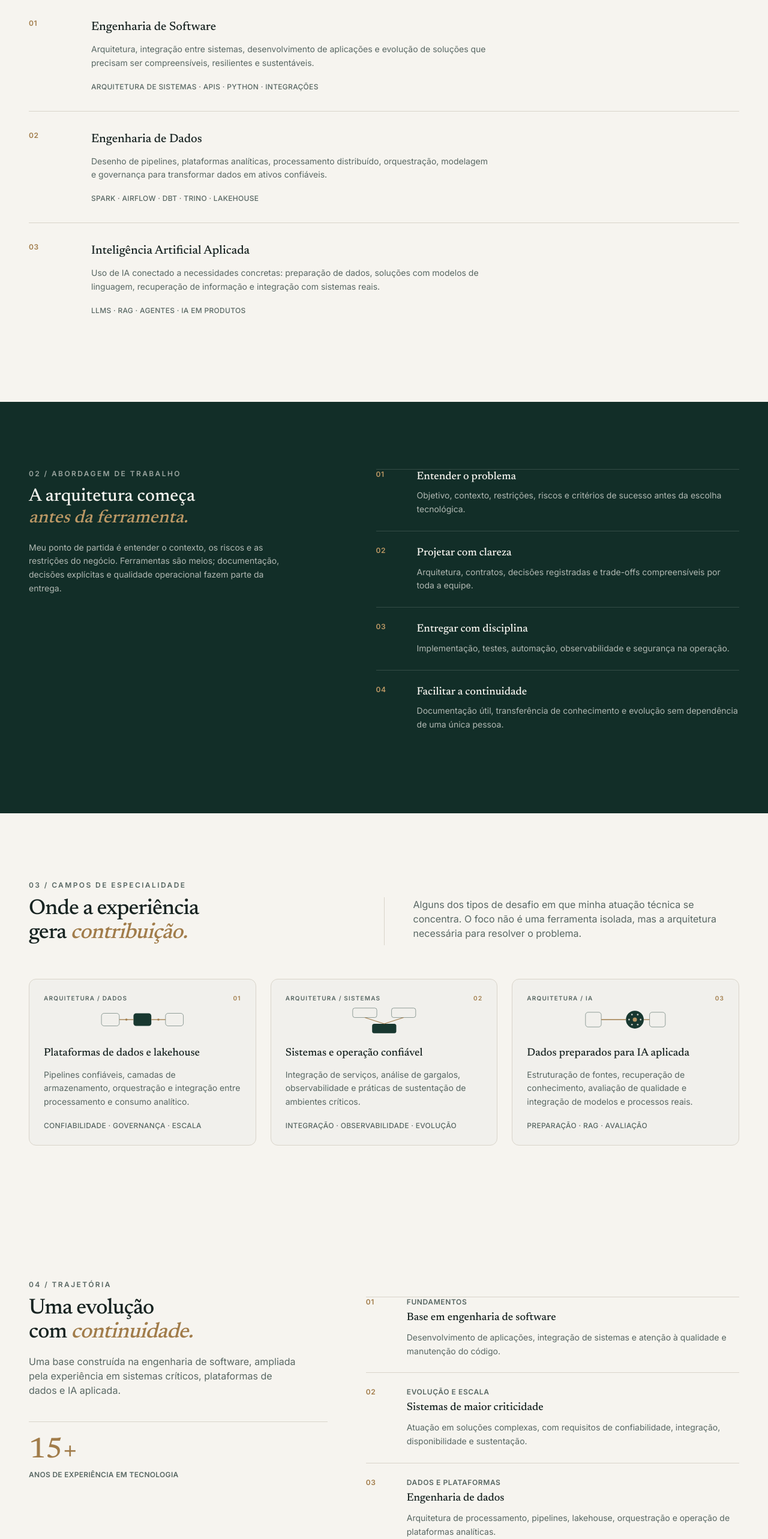
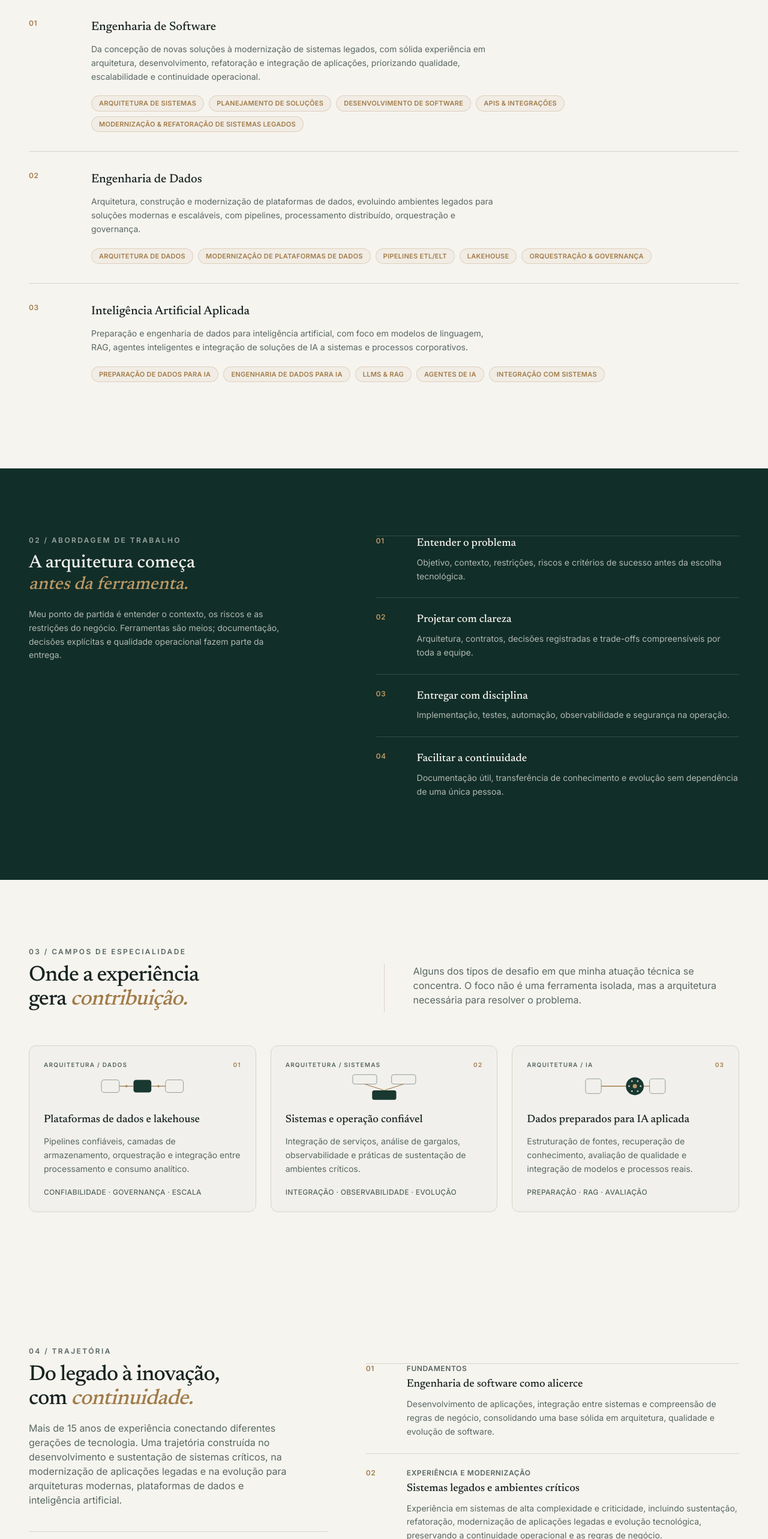
Before and after one commit to DiegoHartwig/portfolio, a React (Vite) app: page / in a window 1280 px wide. Shown: the part 1200-3766 px from the top of the page at 60% size. Built offline with nearby package versions, Linux system fonts and the light colour scheme.

Commit message:
docs: update expertise section descriptions

```diff
--- a/src/components/Expertise.tsx
+++ b/src/components/Expertise.tsx
@@ -5,22 +5,40 @@ const disciplines = [
     number: "01",
     title: "Engenharia de Software",
     description:
-      "Arquitetura, integração entre sistemas, desenvolvimento de aplicações e evolução de soluções que precisam ser compreensíveis, resilientes e sustentáveis.",
-    tags: "ARQUITETURA DE SISTEMAS · APIS · PYTHON · INTEGRAÇÕES"
+      "Da concepção de novas soluções à modernização de sistemas legados, com sólida experiência em arquitetura, desenvolvimento, refatoração e integração de aplicações, priorizando qualidade, escalabilidade e continuidade operacional.",
+    tags: [
+      "ARQUITETURA DE SISTEMAS",
+      "PLANEJAMENTO DE SOLUÇÕES",
+      "DESENVOLVIMENTO DE SOFTWARE",
+      "APIs & INTEGRAÇÕES",
+      "MODERNIZAÇÃO & REFATORAÇÃO DE SISTEMAS LEGADOS"
+    ]
   },
   {
     number: "02",
     title: "Engenharia de Dados",
     description:
-      "Desenho de pipelines, plataformas analíticas, processamento distribuído, orquestração, modelagem e governança para transformar dados em ativos confiáveis.",
-    tags: "SPARK · AIRFLOW · DBT · TRINO · LAKEHOUSE"
+      "Arquitetura, construção e modernização de plataformas de dados, evoluindo ambientes legados para soluções modernas e escaláveis, com pipelines, processamento distribuído, orquestração e governança.",
+    tags: [
+      "ARQUITETURA DE DADOS",
+      "MODERNIZAÇÃO DE PLATAFORMAS DE DADOS",
+      "PIPELINES ETL/ELT",
+      "LAKEHOUSE",
+      "ORQUESTRAÇÃO & GOVERNANÇA"
+    ]
   },
   {
     number: "03",
     title: "Inteligência Artificial Aplicada",
     description:
-      "Uso de IA conectado a necessidades concretas: preparação de dados, soluções com modelos de linguagem, recuperação de informação e integração com sistemas reais.",
-    tags: "LLMS · RAG · AGENTES · IA EM PRODUTOS"
+      "Preparação e engenharia de dados para inteligência artificial, com foco em modelos de linguagem, RAG, agentes inteligentes e integração de soluções de IA a sistemas e processos corporativos.",
+    tags: [
+      "PREPARAÇÃO DE DADOS PARA IA",
+      "ENGENHARIA DE DADOS PARA IA",
+      "LLMS & RAG",
+      "AGENTES DE IA",
+      "INTEGRAÇÃO COM SISTEMAS"
+    ]
   }
 ];
 
@@ -82,7 +100,16 @@ export function Expertise() {
               <div>
                 <h3 className="font-serif text-xl font-medium text-ink">{item.title}</h3>
                 <p className="mt-3 max-w-2xl text-sm leading-relaxed text-stone">{item.description}</p>
-                <p className="mt-5 text-xs font-medium uppercase tracking-wide text-stone">{item.tags}</p>
+                <ul className="mt-5 flex flex-wrap gap-2">
+                  {item.tags.map((tag) => (
+                    <li
+                      key={tag}
+                      className="rounded-full border border-bronze/25 bg-bronze/[0.06] px-3 py-1 text-[11px] font-semibold uppercase tracking-wide text-bronze"
+                    >
+                      {tag}
+                    </li>
+                  ))}
+                </ul>
               </div>
             </motion.article>
           ))}
--- a/src/components/Trajectory.tsx
+++ b/src/components/Trajectory.tsx
@@ -4,30 +4,30 @@ const phases = [
   {
     number: "01",
     subtitle: "Fundamentos",
-    title: "Base em engenharia de software",
+    title: "Engenharia de software como alicerce",
     description:
-      "Desenvolvimento de aplicações, integração de sistemas e atenção à qualidade e manutenção do código."
+      "Desenvolvimento de aplicações, integração entre sistemas e compreensão de regras de negócio, consolidando uma base sólida em arquitetura, qualidade e evolução de software."
   },
   {
     number: "02",
-    subtitle: "Evolução e escala",
-    title: "Sistemas de maior criticidade",
+    subtitle: "Experiência e Modernização",
+    title: "Sistemas legados e ambientes críticos",
     description:
-      "Atuação em soluções complexas, com requisitos de confiabilidade, integração, disponibilidade e sustentação."
+      "Experiência em sistemas de alta complexidade e criticidade, incluindo sustentação, refatoração, modernização de aplicações legadas e evolução tecnológica, preservando a continuidade operacional e as regras de negócio."
   },
   {
     number: "03",
-    subtitle: "Dados e plataformas",
-    title: "Engenharia de dados",
+    subtitle: "Arquiteturas Modernas",
+    title: "Engenharia e modernização de dados",
     description:
-      "Arquitetura de processamento, pipelines, lakehouse, orquestração e operação de plataformas analíticas."
+      "Projeto, construção e modernização de plataformas de dados, com arquiteturas Lakehouse, pipelines, processamento distribuído e orquestração, utilizando tecnologias como Spark, Airflow, dbt, Trino e ClickHouse."
   },
   {
     number: "04",
-    subtitle: "Próxima fronteira",
-    title: "Inteligência artificial aplicada",
+    subtitle: "Inovação e IA Aplicada",
+    title: "Engenharia de dados para inteligência artificial",
     description:
-      "Aprofundamento em modelos de linguagem, RAG e agentes, com base sólida em dados e preparação de informação."
+      "Preparação e estruturação de dados para IA, com aprofundamento em modelos de linguagem, RAG, busca semântica e agentes inteligentes, conectando a experiência em software e dados às novas possibilidades da inteligência artificial."
   }
 ];
 
@@ -56,7 +56,7 @@ export function Trajectory() {
               transition={shouldReduceMotion ? { duration: 0 } : { duration: 0.5, delay: 0.06, ease: "easeOut" }}
               className="font-serif text-3xl font-medium leading-tight tracking-tight text-ink md:text-4xl"
             >
-              Uma evolução
+              Do legado à inovação,
               <br />
               com <em className="font-serif italic text-bronze">continuidade.</em>
             </motion.h2>
@@ -67,8 +67,10 @@ export function Trajectory() {
               transition={shouldReduceMotion ? { duration: 0 } : { duration: 0.5, delay: 0.12, ease: "easeOut" }}
               className="mt-4 max-w-md text-stone"
             >
-              Uma base construída na engenharia de software, ampliada pela experiência em sistemas
-              críticos, plataformas de dados e IA aplicada.
+              Mais de 15 anos de experiência conectando diferentes gerações de tecnologia. Uma
+              trajetória construída no desenvolvimento e sustentação de sistemas críticos, na
+              modernização de aplicações legadas e na evolução para arquiteturas modernas,
+              plataformas de dados e inteligência artificial.
             </motion.p>
 
             <motion.div
```
